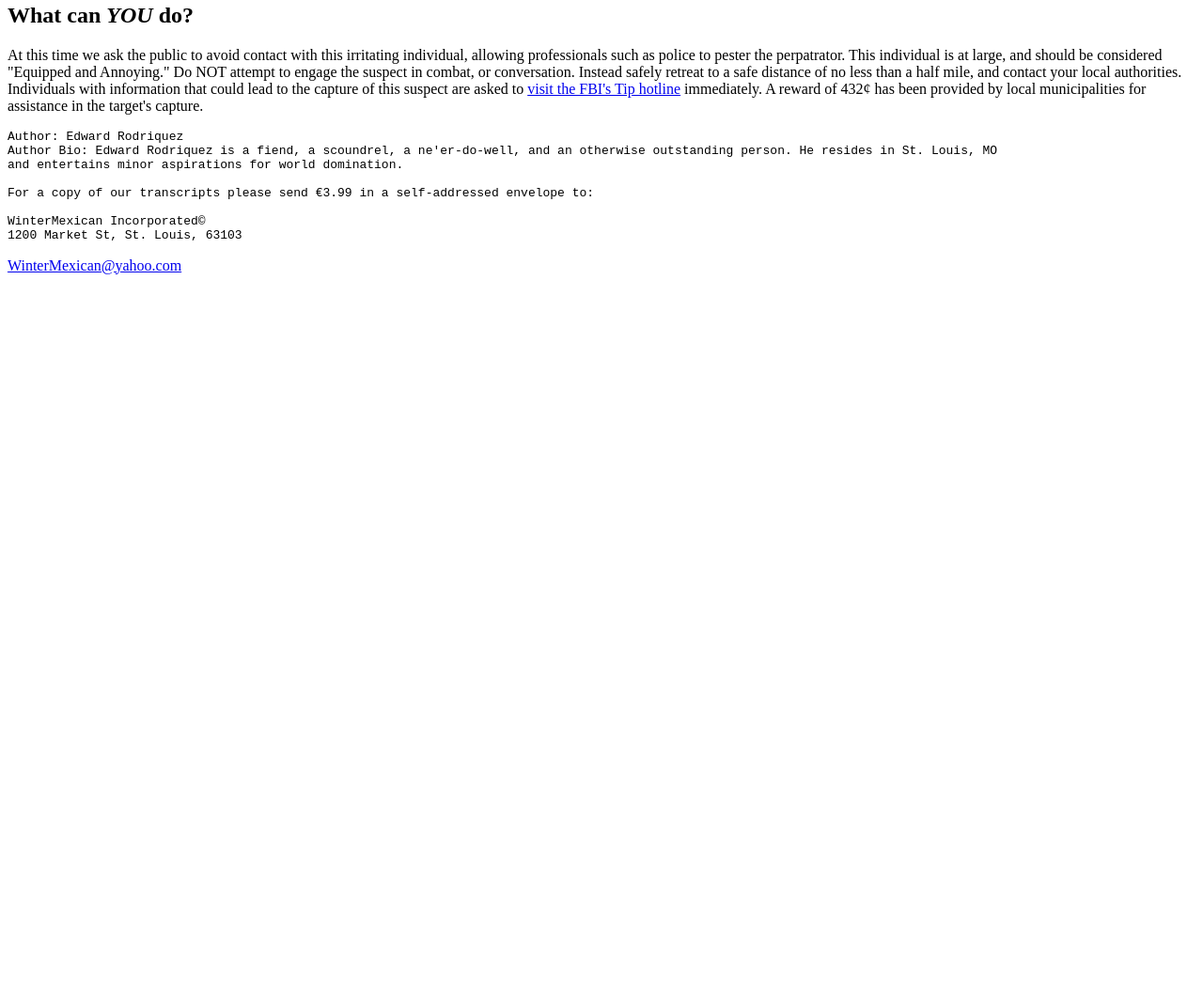
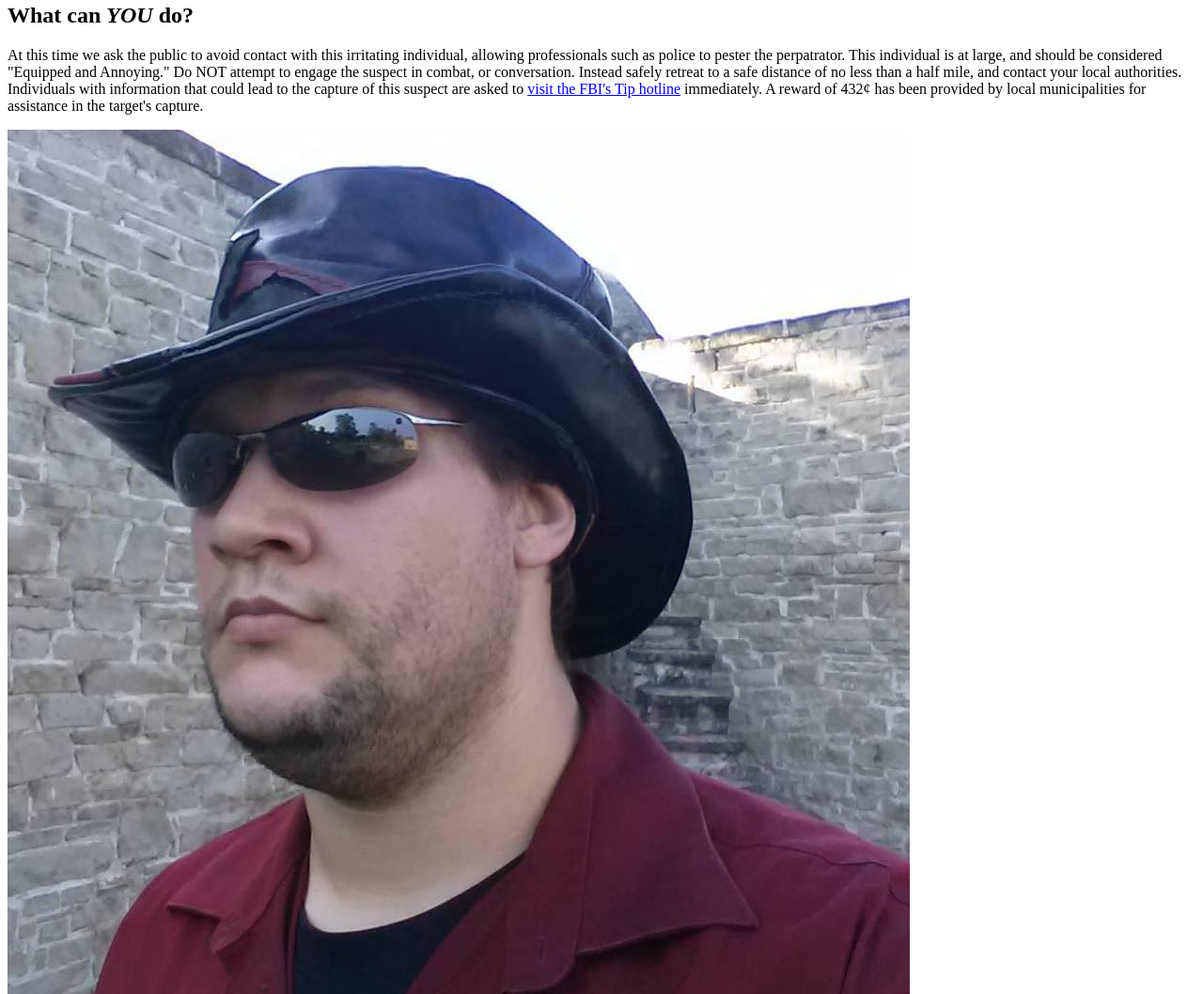
Before and after one commit to Ed-Rod-Quez-TheGreat/html-me-something, a plain HTML site: page index.html in a window 1280 px wide. Shown: the part 754-1812 px from the top of the page at 94% size. Before the commit the page ends 1062 px from the top, so only its background shows below. Drawn offline with Linux system fonts and the light colour scheme.

Commit message:
Image directory added, test img added to index.html

```diff
--- a/index.html
+++ b/index.html
@@ -45,6 +45,7 @@ At this time we ask the public to avoid contact with this irritating individual,
 </article>
 
 <footer>
+<img src="html-me-something/Assignment-4-Images/Ed-Rodriquez.jpg" alt="The Great and Powerful" class="inline"/>
   <pre>Author: Edward Rodriquez
 Author Bio: Edward Rodriquez is a fiend, a scoundrel, a ne'er-do-well, and an otherwise outstanding person. He resides in St. Louis, MO
 and entertains minor aspirations for world domination.
```
Also changed, not shown: Assignment-4-Images/Ed-Rodriquez.jpg (renamed from Assignment 4 Images/Ed-Rodriquez.jpg), Assignment-4-Images/PhoneAnger-alexandra-mirghe.jpg (renamed from Assignment 4 Images/PhoneAnger-alexandra-mirghe.jpg), Assignment-4-Images/ShadowEvil-peter-forster.jpg (renamed from Assignment 4 Images/ShadowEvil-peter-forster.jpg), Assignment-4-Images/noah-buscher-txHP_Xkwjeo-unsplash.jpg (renamed from Assignment 4 Images/noah-buscher-txHP_Xkwjeo-unsplash.jpg), 1 other file.
